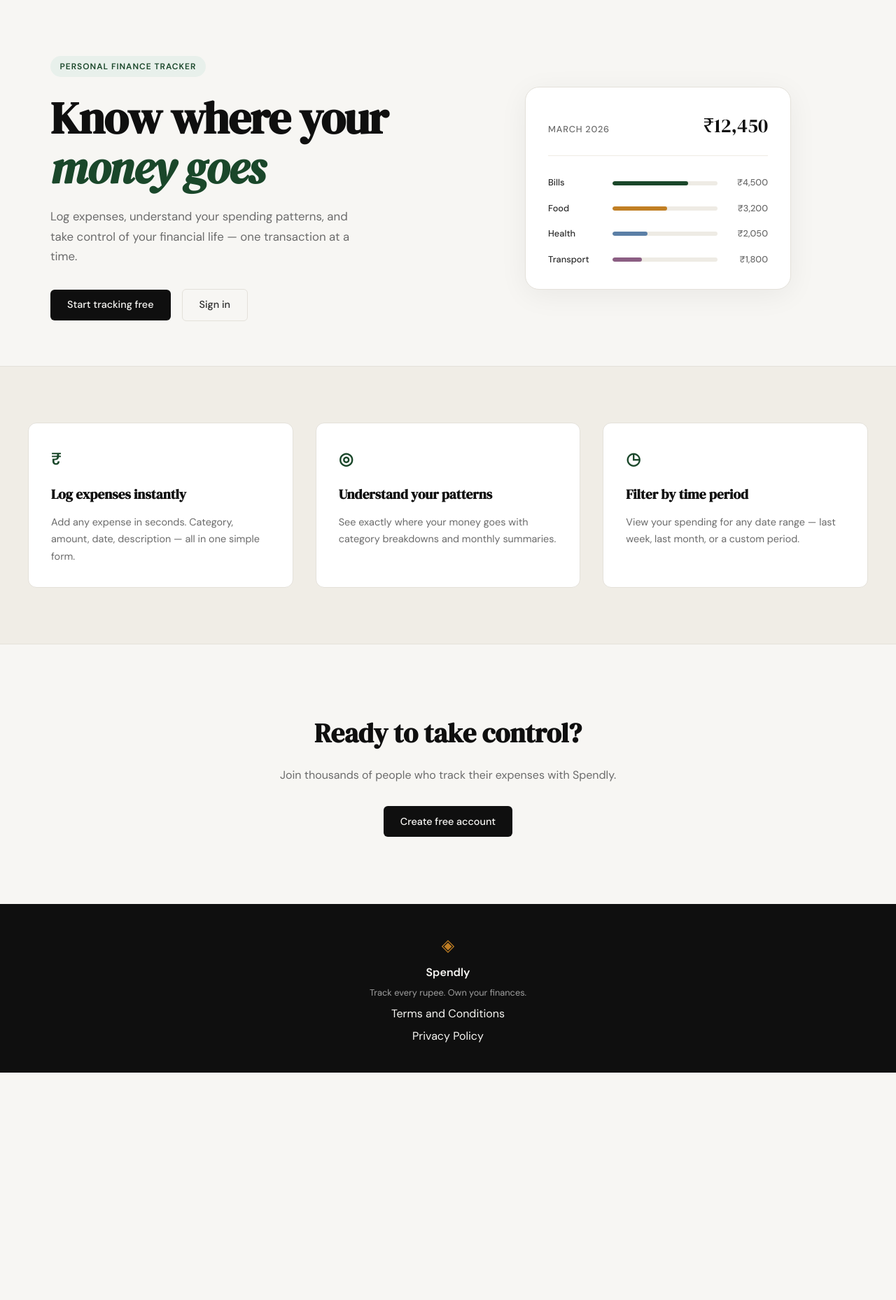
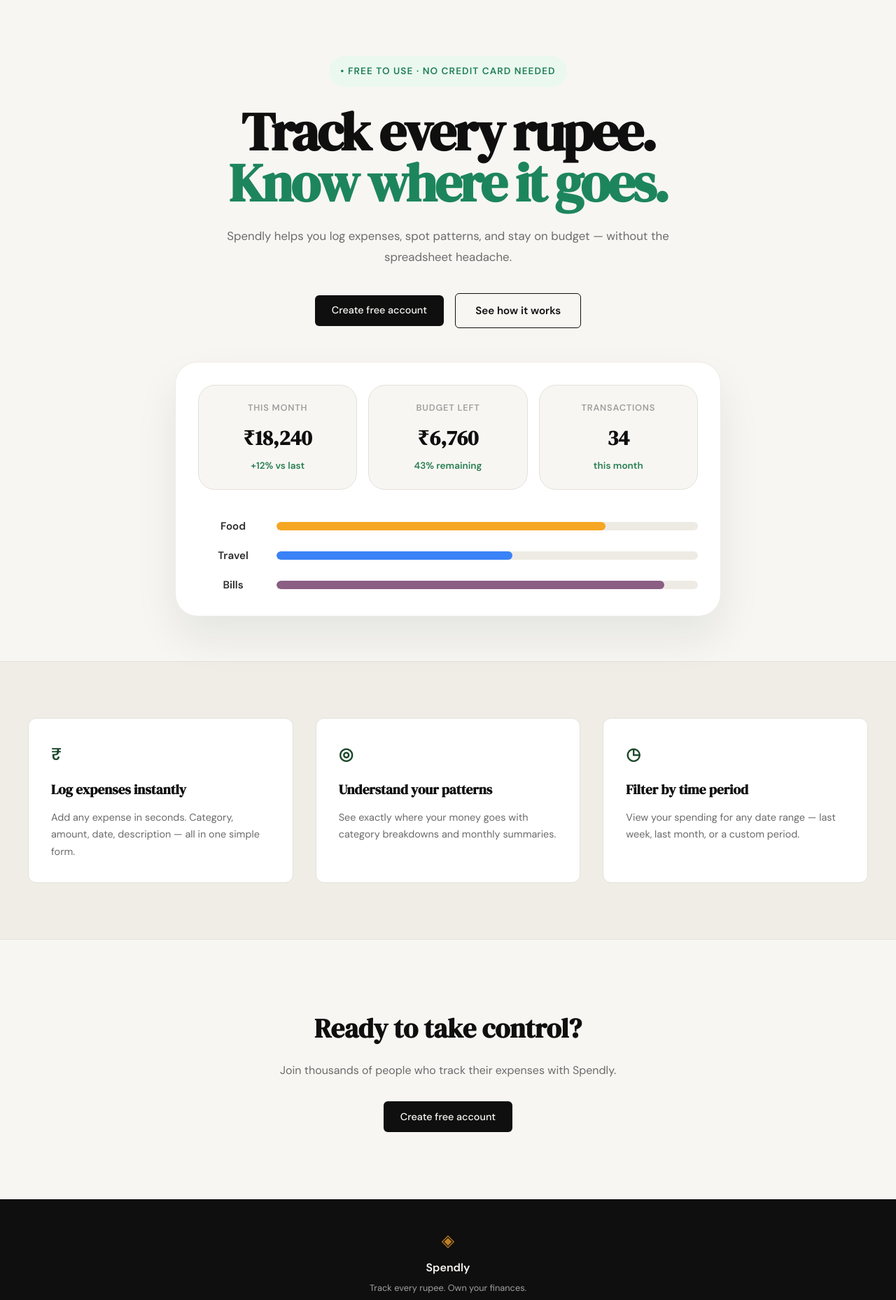
Before and after one commit to ShreyasPatel2404/spendly, a Flask app: page / in a window 1280 px wide. Shown: the part 61-1919 px from the top of the page at 70% size. Before the commit the page ends 1594 px from the top, so only its background shows below. Run offline with Flask 3, Linux system fonts and the light colour scheme.

Commit message:
landing: redesign hero section to match mockup

```diff
--- a/static/css/style.css
+++ b/static/css/style.css
@@ -125,135 +125,208 @@ a { color: inherit; text-decoration: none; }
 
 .hero {
     padding: 5rem 2rem 4rem;
-    display: grid;
-    grid-template-columns: 1fr 1fr;
-    gap: 4rem;
+    display: flex;
+    flex-direction: column;
     align-items: center;
+    text-align: center;
     max-width: var(--max-width);
     margin: 0 auto;
 }
 
+.hero-inner {
+    width: min(100%, 860px);
+    display: flex;
+    flex-direction: column;
+    align-items: center;
+    text-align: center;
+    gap: 3rem;
+    margin: 0 auto;
+}
+
+.hero-copy {
+    width: 100%;
+    max-width: 720px;
+    margin: 0 auto;
+}
+
 .hero-badge {
-    display: inline-block;
-    background: var(--accent-light);
-    color: var(--accent);
-    font-size: 0.75rem;
-    font-weight: 600;
+    display: inline-flex;
+    align-items: center;
+    gap: 0.5rem;
+    background: #eaf8f0;
+    color: #1f7f54;
+    font-size: 0.85rem;
+    font-weight: 700;
     letter-spacing: 0.08em;
     text-transform: uppercase;
-    padding: 0.35rem 0.85rem;
+    padding: 0.7rem 1rem;
     border-radius: 999px;
-    margin-bottom: 1.5rem;
+    margin-bottom: 1.75rem;
 }
 
 .hero-title {
     font-family: var(--font-display);
-    font-size: clamp(2.5rem, 5vw, 4rem);
-    line-height: 1.1;
-    letter-spacing: -0.02em;
+    font-size: clamp(3rem, 6vw, 5rem);
+    line-height: 0.95;
+    letter-spacing: -0.04em;
     color: var(--ink);
-    margin-bottom: 1.25rem;
+    margin-bottom: 1.5rem;
 }
 
-.hero-title em {
-    font-style: italic;
-    color: var(--accent);
+.hero-title span {
+    display: block;
+    color: #1d855c;
 }
 
 .hero-subtitle {
     font-size: 1.05rem;
     color: var(--ink-muted);
-    line-height: 1.7;
-    max-width: 460px;
-    margin-bottom: 2rem;
+    line-height: 1.8;
+    max-width: 640px;
+    margin: 0 auto 2.25rem;
 }
 
 .hero-actions {
-    display: flex;
+    display: inline-flex;
+    flex-wrap: wrap;
+    justify-content: center;
     gap: 1rem;
     align-items: center;
 }
 
-/* ------------------------------------------------------------------ */
-/* Mock card (hero visual)                                             */
-/* ------------------------------------------------------------------ */
+.btn-secondary {
+    display: inline-block;
+    background: transparent;
+    color: var(--ink);
+    padding: 0.75rem 1.75rem;
+    border: 1px solid var(--ink);
+    border-radius: var(--radius-sm);
+    font-family: var(--font-body);
+    font-size: 0.95rem;
+    font-weight: 600;
+    transition: background 0.2s, color 0.2s;
+    text-decoration: none;
+}
+
+.btn-secondary:hover {
+    background: var(--ink);
+    color: var(--paper);
+}
 
 .hero-visual {
+    width: 100%;
     display: flex;
     justify-content: center;
 }
 
-.mock-card {
-    background: var(--paper-card);
-    border: 1px solid var(--border);
-    border-radius: var(--radius-lg);
+.hero-card {
+    background: #ffffff;
+    border: 1px solid var(--border-soft);
+    border-radius: 32px;
     padding: 2rem;
     width: 100%;
-    max-width: 380px;
-    box-shadow: 0 8px 40px rgba(0,0,0,0.06);
+    max-width: 780px;
+    box-shadow: 0 30px 60px rgba(18, 22, 24, 0.08);
 }
 
-.mock-card-header {
-    display: flex;
-    justify-content: space-between;
-    align-items: baseline;
-    margin-bottom: 1.75rem;
-    padding-bottom: 1.25rem;
-    border-bottom: 1px solid var(--border-soft);
+.hero-card-top {
+    display: grid;
+    grid-template-columns: repeat(3, minmax(0, 1fr));
+    gap: 1rem;
+    margin-bottom: 2.5rem;
 }
 
-.mock-label {
+.hero-stat {
+    background: var(--paper);
+    border: 1px solid var(--border);
+    border-radius: 24px;
+    padding: 1.4rem 1.35rem;
+}
+
+.hero-stat-label {
+    display: block;
     font-size: 0.8rem;
-    font-weight: 500;
-    color: var(--ink-muted);
+    font-weight: 600;
+    color: var(--ink-faint);
+    margin-bottom: 0.5rem;
     text-transform: uppercase;
     letter-spacing: 0.06em;
 }
 
-.mock-total {
+.hero-stat-value {
+    display: block;
     font-family: var(--font-display);
-    font-size: 1.75rem;
+    font-size: 1.85rem;
     color: var(--ink);
+    margin-bottom: 0.35rem;
 }
 
-.mock-bars { display: flex; flex-direction: column; gap: 1rem; }
+.hero-stat-note {
+    display: block;
+    font-size: 0.85rem;
+    color: #2a7f52;
+    font-weight: 600;
+}
 
-.mock-bar-row {
+.hero-card-chart {
     display: grid;
-    grid-template-columns: 80px 1fr 60px;
+    gap: 1.1rem;
+}
+
+.chart-row {
+    display: grid;
+    grid-template-columns: 100px 1fr;
     align-items: center;
     gap: 0.75rem;
 }
 
-.mock-cat {
-    font-size: 0.8rem;
-    font-weight: 500;
+.chart-label {
+    font-size: 0.95rem;
+    font-weight: 600;
     color: var(--ink-soft);
 }
 
-.mock-bar-track {
-    height: 6px;
+.chart-bar {
+    height: 12px;
     background: var(--border-soft);
     border-radius: 999px;
     overflow: hidden;
 }
 
-.mock-bar {
+.chart-fill {
     height: 100%;
-    background: var(--accent);
     border-radius: 999px;
     transition: width 0.6s ease;
 }
 
-.mock-bar-2 { background: var(--accent-2); }
-.mock-bar-3 { background: #5b7fa6; }
-.mock-bar-4 { background: #8b5e83; }
+.chart-fill-1 { background: #f5a623; }
+.chart-fill-2 { background: #3a82f7; }
+.chart-fill-3 { background: #8b5e83; }
 
-.mock-amt {
-    font-size: 0.8rem;
-    font-weight: 500;
-    color: var(--ink-muted);
-    text-align: right;
+@media (max-width: 900px) {
+    .hero {
+        grid-template-columns: 1fr;
+        text-align: center;
+    }
+
+    .hero-copy,
+    .hero-visual {
+        justify-content: center;
+    }
+
+    .hero-actions { justify-content: center; }
+
+    .hero-card-top {
+        grid-template-columns: 1fr;
+    }
+
+    .chart-row {
+        grid-template-columns: 1fr;
+    }
+
+    .chart-label {
+        text-align: left;
+    }
 }
 
 /* ------------------------------------------------------------------ */
--- a/templates/landing.html
+++ b/templates/landing.html
@@ -6,55 +6,58 @@
 
 <section class="hero">
     <div class="hero-inner">
-        <div class="hero-badge">Personal Finance Tracker</div>
+        <div class="hero-copy">
+            <div class="hero-badge">• Free to use · No credit card needed</div>
             <h1 class="hero-title">
-            Know where your<br>
-            <em>money goes</em>
+                Track every rupee.
+                <span>Know where it goes.</span>
             </h1>
             <p class="hero-subtitle">
-            Log expenses, understand your spending patterns,
-            and take control of your financial life —
-            one transaction at a time.
+                Spendly helps you log expenses, spot patterns, and stay on budget — without the spreadsheet headache.
             </p>
             <div class="hero-actions">
-            <a href="{{ url_for('register') }}" class="btn-primary">Start tracking free</a>
-            <a href="{{ url_for('login') }}" class="btn-ghost">Sign in</a>
+                <a href="{{ url_for('register') }}" class="btn-primary">Create free account</a>
+                <a href="{{ url_for('login') }}" class="btn-secondary">See how it works</a>
             </div>
         </div>
         <div class="hero-visual">
-        <div class="mock-card">
-            <div class="mock-card-header">
-                <span class="mock-label">March 2026</span>
-                <span class="mock-total">₹12,450</span>
+            <div class="hero-card">
+                <div class="hero-card-top">
+                    <div class="hero-stat">
+                        <span class="hero-stat-label">This month</span>
+                        <strong class="hero-stat-value">₹18,240</strong>
+                        <span class="hero-stat-note">+12% vs last</span>
                     </div>
-            <div class="mock-bars">
-                <div class="mock-bar-row">
-                    <span class="mock-cat">Bills</span>
-                    <div class="mock-bar-track">
-                        <div class="mock-bar" style="width: 72%"></div>
+                    <div class="hero-stat">
+                        <span class="hero-stat-label">Budget left</span>
+                        <strong class="hero-stat-value">₹6,760</strong>
+                        <span class="hero-stat-note">43% remaining</span>
                     </div>
-                    <span class="mock-amt">₹4,500</span>
+                    <div class="hero-stat">
+                        <span class="hero-stat-label">Transactions</span>
+                        <strong class="hero-stat-value">34</strong>
+                        <span class="hero-stat-note">this month</span>
                     </div>
-                <div class="mock-bar-row">
-                    <span class="mock-cat">Food</span>
-                    <div class="mock-bar-track">
-                        <div class="mock-bar mock-bar-2" style="width: 52%"></div>
                 </div>
-                    <span class="mock-amt">₹3,200</span>
+                <div class="hero-card-chart">
+                    <div class="chart-row">
+                        <span class="chart-label">Food</span>
+                        <div class="chart-bar">
+                            <div class="chart-fill chart-fill-1" style="width: 78%"></div>
                         </div>
-                <div class="mock-bar-row">
-                    <span class="mock-cat">Health</span>
-                    <div class="mock-bar-track">
-                        <div class="mock-bar mock-bar-3" style="width: 33%"></div>
                     </div>
-                    <span class="mock-amt">₹2,050</span>
+                    <div class="chart-row">
+                        <span class="chart-label">Travel</span>
+                        <div class="chart-bar">
+                            <div class="chart-fill chart-fill-2" style="width: 56%"></div>
                         </div>
-                <div class="mock-bar-row">
-                    <span class="mock-cat">Transport</span>
-                    <div class="mock-bar-track">
-                        <div class="mock-bar mock-bar-4" style="width: 28%"></div>
                     </div>
-                    <span class="mock-amt">₹1,800</span>
+                    <div class="chart-row">
+                        <span class="chart-label">Bills</span>
+                        <div class="chart-bar">
+                            <div class="chart-fill chart-fill-3" style="width: 92%"></div>
+                        </div>
+                    </div>
                 </div>
             </div>
         </div>
```
Lines whose indentation alone changed are shown as unchanged.
